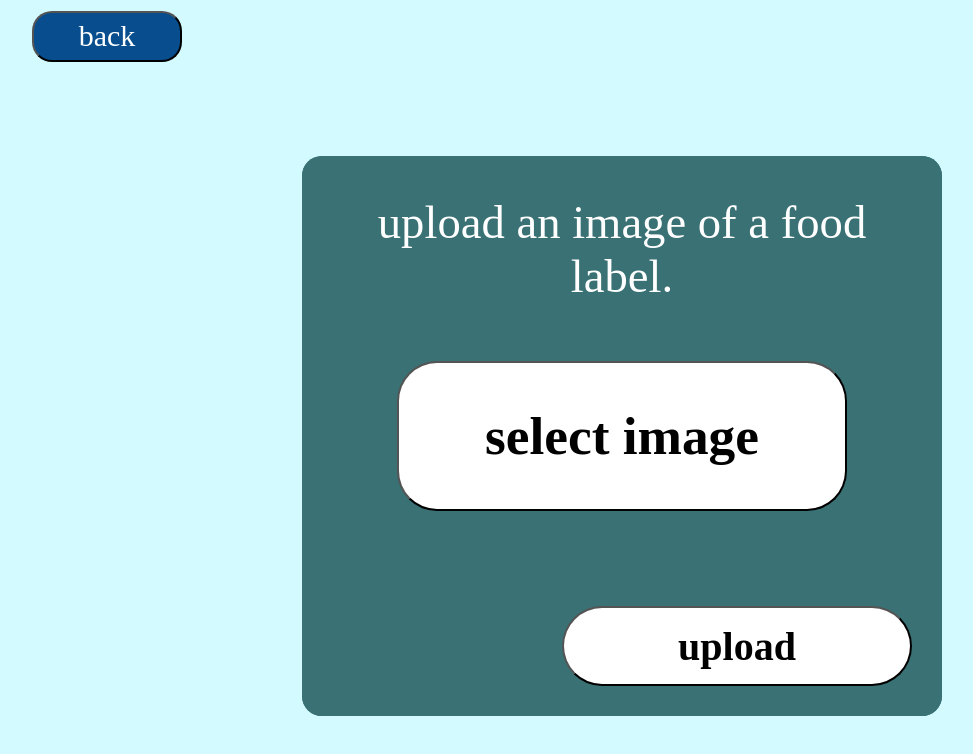
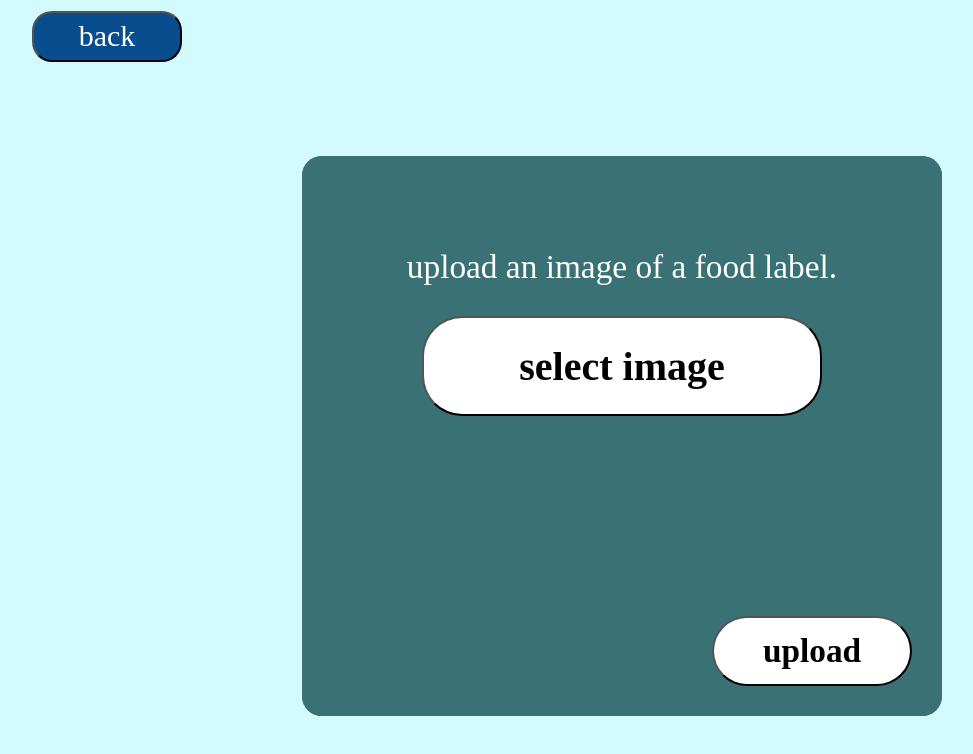
Before and after one commit to 2REYES1/snap-and-safe, a React (Create React App) app in the folder snap-and-safe/: page /foodCheck in a window 1280 px wide. Shown: the top 754 px of the page, without its empty margins (18-991 px from the left). Built offline with nearby package versions, Linux system fonts and the light colour scheme; no server answers.

Commit message:
fixed the css of the foodcheck

```diff
--- a/snap-and-safe/src/Components/FoodCheck/FoodCheck.css
+++ b/snap-and-safe/src/Components/FoodCheck/FoodCheck.css
@@ -75,7 +75,9 @@ p{
     width: 50vw;
     border-radius: 20px;
     display: grid;
-    grid-template-rows: 1fr 1fr 1fr;
+    grid-template-rows: 1fr 1fr 1fr 1fr;
+    /* display: flex;
+    flex-direction: column; */
 }
 
 .upload-box{
@@ -94,9 +96,9 @@ p{
     font-style: normal;
     background-color: white;
     border-radius: 40px;
-    font-size: 40pt;
-    height: 150px;
-    width: 450px;
+    font-size: 30pt;
+    height: 100px;
+    width: 400px;
 
 }
 
@@ -120,9 +122,9 @@ form.box-center{
     font-style: normal;
     background-color: white;
     border-radius: 40px;
-    font-size: 30pt;
-    height: 80px;
-    width: 350px;
+    font-size: 25pt;
+    height: 70px;
+    width: 200px;
 }
 
 .fc-upload-button:hover{
@@ -168,10 +170,10 @@ h3{
 
 .fc-prompt-text {
     /* font-style: italic; */
-    margin: 20px;
-    margin-bottom: 40px;
+    margin: 10px;
+    /* margin-bottom: 40px; */
     font-weight: 300;
-    font-size: 35pt;
+    font-size: 25pt;
     color: white;
     display: flex;
     flex-direction: column;
--- a/snap-and-safe/src/Components/FoodCheck/FoodCheck.jsx
+++ b/snap-and-safe/src/Components/FoodCheck/FoodCheck.jsx
@@ -111,14 +111,15 @@ async function run() {
                                 <button className={"fc-select-file-button"} type="button" onClick={handleButtonClick}>
                                     select image
                                 </button>
-                                {selectedFile && (
+                            </form>
+                            <div>
+                            {selectedFile && (
                                     <div>
-                                        <h3>This is your selected image.</h3>
+                                        <h3>this is your selected image.</h3>
                                         <img src={URL.createObjectURL(selectedFile)} alt="Selected" height="200" />
                                     </div>
                                     )}
-
-                            </form>
+                            </div>
                             <div className={"fc-upload-button-div"}>
                                 <button className={"fc-upload-button"} type="submit">upload</button>
                             </div>
```
